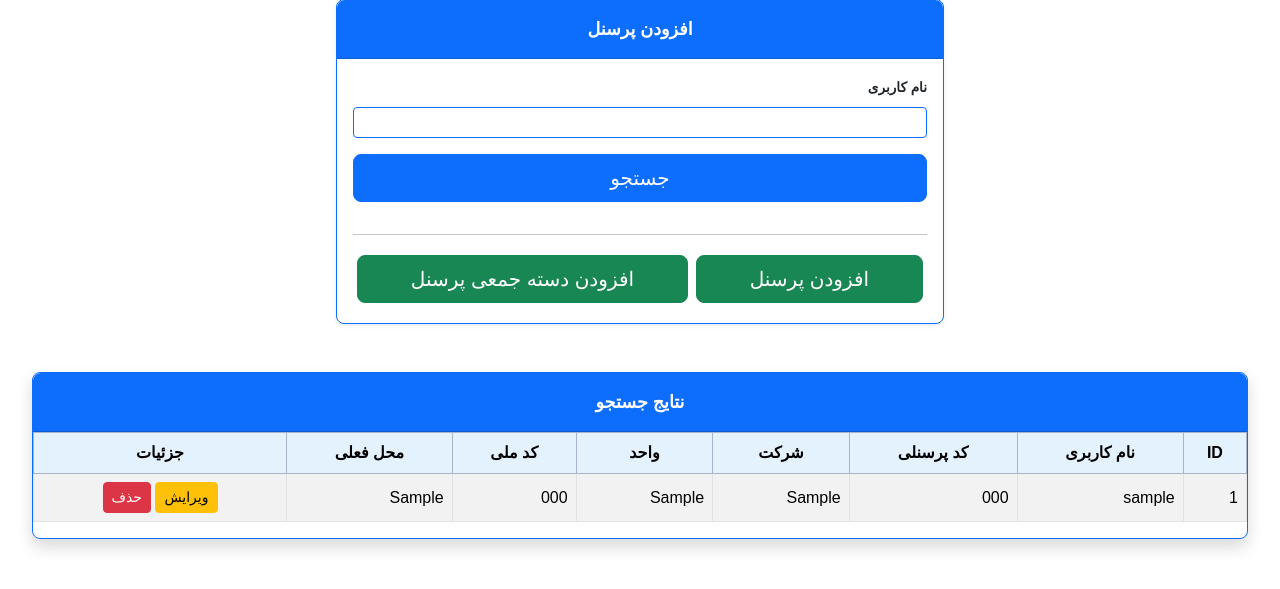
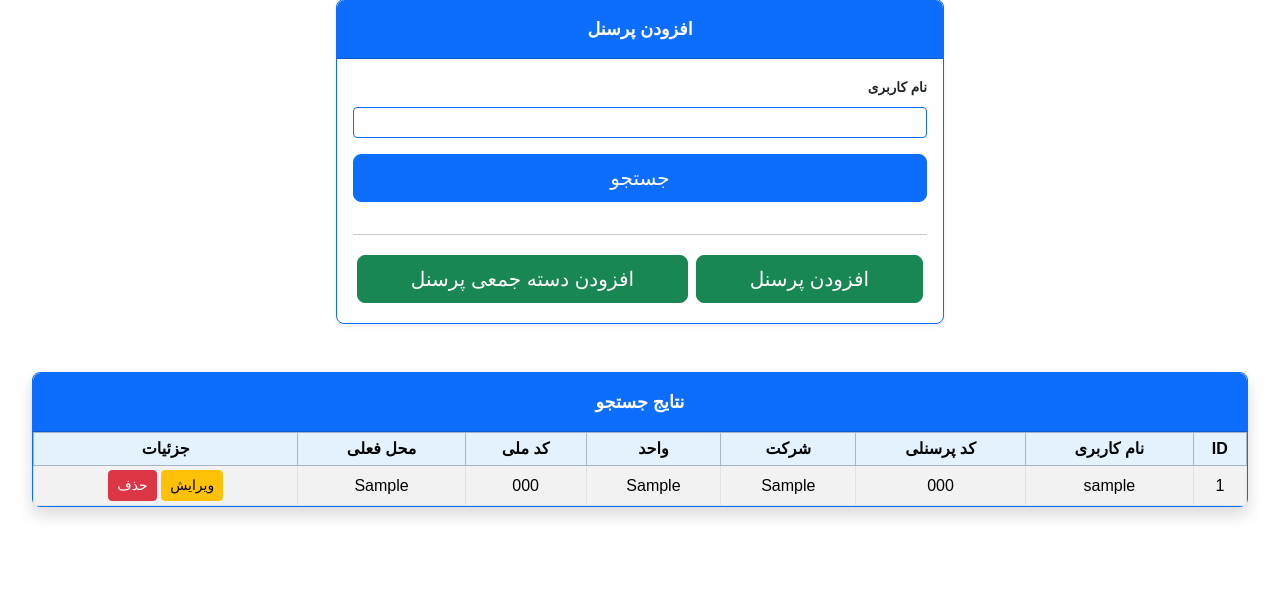
Before and after one commit to Ali-Abbaspour-12/Warehouse, a Flask app: template templates/personnel_panel/personnel.html in a window 1280 px wide. Shown: the part 129-718 px from the top of the page. Run offline with Flask 3, Linux system fonts and the light colour scheme; the template is opened without the code that fills it: values that come from a table or form of the project are taken from there, others are empty; a user stored in the database is signed in; tables that the repository leaves empty hold one stand-in row (values such as "Sample post"); some libraries are stand-ins or nearby versions.

Commit message:
new changes

```diff
--- a/templates/personnel_panel/personnel.html
+++ b/templates/personnel_panel/personnel.html
@@ -75,7 +75,7 @@
                 نتایج جستجو
             </div>
             <div class="table-responsive">
-                <table class="table table-bordered table-striped table-hover align-middle">
+                <table class="table table-striped table-hover m-0 table-bordered table-sm text-center align-middle w-100">
                     <thead class="table-primary text-center">
                         <tr>
                             <th>ID</th>
```
